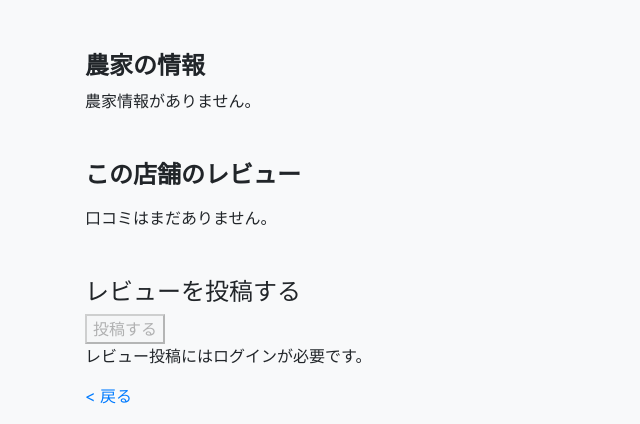
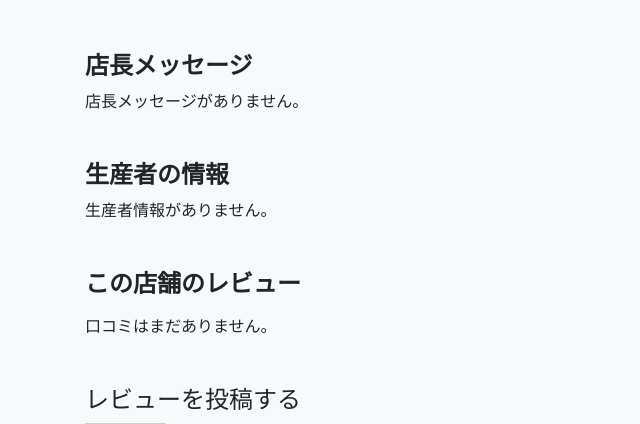
Before and after one commit to NaoyaTAKEI04/FoodConnections, a Django app: page /foodconnections/1/review_create/ in a window 1280 px wide. Shown: the part 890-1314 px from the top of the page, without its empty margins (0-640 px from the left). Run offline with Django 3.2, Linux system fonts and the light colour scheme; some libraries are stand-ins or nearby versions.

Commit message:
Add: 店舗詳細ページに店長メッセージを追加

```diff
--- a/foodconnections/models.py
+++ b/foodconnections/models.py
@@ -12,8 +12,8 @@ class Category(models.Model):
 
 """ 農家モデル """
 class Farmer(models.Model):
-    farmer = models.OneToOneField(CustomUser, on_delete=models.CASCADE, verbose_name='農家ユーザー', related_name='farmer_profile')
-    farm_name = models.CharField(verbose_name='農場名 / 代表者名', max_length=50, blank=True, null=True)
+    farmer = models.OneToOneField(CustomUser, on_delete=models.CASCADE, verbose_name='生産者ユーザー', related_name='farmer_profile')
+    farm_name = models.CharField(verbose_name='会社名 / 代表者名', max_length=50, blank=True, null=True)
     catchphrase = models.CharField(verbose_name='キャッチコピー', max_length=30, blank=True, null=True)
     comment = models.TextField(verbose_name='コメント', max_length=250, blank=True, null=True)
 
@@ -29,10 +29,11 @@ class Restaurant(models.Model):
     address2 = models.CharField(verbose_name='市区町村番地', max_length=40,blank=True)
     address3 = models.CharField(verbose_name='建物名', max_length=40, blank=True)
     author = models.ForeignKey(CustomUser, on_delete=models.CASCADE, verbose_name='投稿者')
+    messages = models.TextField(verbose_name='店長コメント', blank=True, null=True)
     category = models.ForeignKey(Category, on_delete=models.PROTECT, verbose_name='カテゴリー')
-    image = models.ImageField(verbose_name='画像', upload_to='restaurant_images/', blank=True, null=True)
+    image = models.ImageField(verbose_name='画像', upload_to='restaurant_images/',default='restaurant_images/no_image.png', blank=True, null=True)
     catchphrase = models.CharField(verbose_name='キャッチコピー', max_length=30, blank=True, null=True)
-    comment = models.TextField(verbose_name='コメント', blank=True, null=True)
+    comment = models.TextField(verbose_name='店舗概要', blank=True, null=True)
     recommend = models.BooleanField(verbose_name='おすすめ店舗', default=False)
     farmer_id = models.PositiveIntegerField(verbose_name='農家ID', blank=True, null=True)
     created_at = models.DateTimeField(verbose_name='作成日', auto_now_add=True)
--- a/foodconnections/views.py
+++ b/foodconnections/views.py
@@ -113,11 +113,11 @@ class DetailView(generic.DetailView):
 
         context['review_form'] = ReviewForm # ReviewFormのインスタンスを作成し、コンテキストに追加
 
-        """農家の情報を取得"""
+        """生産者の情報を取得"""
         # 飲食店が紐づけた農家の ID を取得
         farmer_id = self.object.farmer_id
 
-        # 農家の情報を取得
+        # 生産者の情報を取得
         if farmer_id:
             farmer = get_object_or_404(Farmer, pk=farmer_id)
             farmer_data = {
--- a/templates/foodconnections/restaurant_detail.html
+++ b/templates/foodconnections/restaurant_detail.html
@@ -39,8 +39,28 @@
 <h4 class="font-weight-bold mt-5">{{ restaurant.catchphrase }}</h4>
 <p class="mt-3">{{ restaurant.comment }}</p>
 
-<!-- 農家の情報 -->
-<h4 class="font-weight-bold mt-5">農家の情報</h4>
+<!--店長メッセージ-->
+<h4 class="font-weight-bold mt-5">店長メッセージ</h4>
+{% if restaurant.messages %}
+    <div class="card">
+        <div class="row no-gutters">
+            <div class="col-2 d-flex align-items-center justify-content-center">
+                <img class="card-img" src="{{ restaurant.author.profile_image.url }}" alt="profile_image" class="review-profile-image img-fluid rounded-circle">
+            </div>
+            <div class="col-10">
+                <div class="card-body">
+                  <p class="card-text"><b>{{ restaurant.author.username }}</b></p>
+                    <p class="card-text">{{ restaurant.messages }}</p>
+                </div>
+            </div>
+        </div>
+    </div>
+{% else %}
+    <p>店長メッセージがありません。</p>
+{% endif %}
+
+<!-- 生産者の情報 -->
+<h4 class="font-weight-bold mt-5">生産者の情報</h4>
 {% if farmer_data %}
     <div class="card">
         <div class="row no-gutters">
@@ -62,7 +82,7 @@
         </div>
     </div>
 {% else %}
-    <p>農家情報がありません。</p>
+    <p>生産者情報がありません。</p>
 {% endif %}
 
 <!-- レビューの表示 -->
--- a/users/forms.py
+++ b/users/forms.py
@@ -6,7 +6,7 @@ class CustomSignupForm(SignupForm):
     USER_TYPE_CHOICES = (
         ('general', '一般ユーザー'),
         ('restaurant_owner', '飲食店オーナー'),
-        ('farmer', '農家'),
+        ('farmer', '生産者'),
     )
     user_type = forms.ChoiceField(choices=USER_TYPE_CHOICES,label='ユーザータイプ',)
 
--- a/users/models.py
+++ b/users/models.py
@@ -26,12 +26,12 @@ class CustomUser(AbstractBaseUser, PermissionsMixin):
     is_active = models.BooleanField(default=True)
     is_staff = models.BooleanField(default=False)
     date_joined = models.DateTimeField(default=timezone.now)
-    profile_image = models.ImageField(upload_to='profile_images/', null=True, blank=True)
+    profile_image = models.ImageField(upload_to='profile_images/',default='profile_images/default_avatar.png', null=True, blank=True)
 
     USER_TYPE_CHOICES = (
         ('general', '一般ユーザー'),
         ('restaurant_owner', '飲食店オーナー'),
-        ('farmer', '農家'),
+        ('farmer', '生産者'),
     )
     user_type = models.CharField(max_length=20, choices=USER_TYPE_CHOICES, default='general')
 
```
Also changed, not shown: templates/foodconnections/my_page.html (+5 -5 lines), foodconnections/migrations/0017_auto_20240205_0950.py (added), foodconnections/migrations/0018_alter_restaurant_image.py (added), media/profile_images/default_avatar.png (added), media/restaurant_images/no_image.png (added), users/migrations/0006_alter_customuser_user_type.py (added), users/migrations/0007_alter_customuser_profile_image.py (added).
